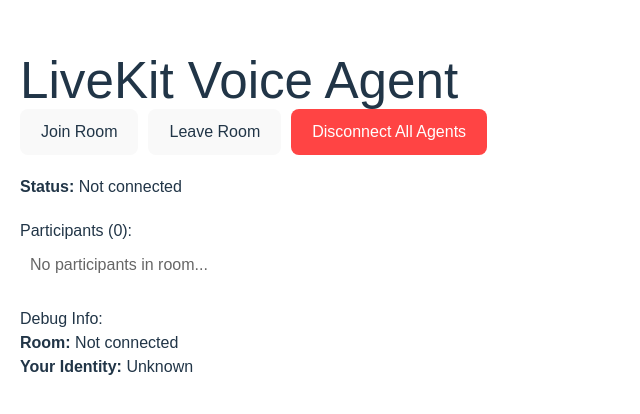
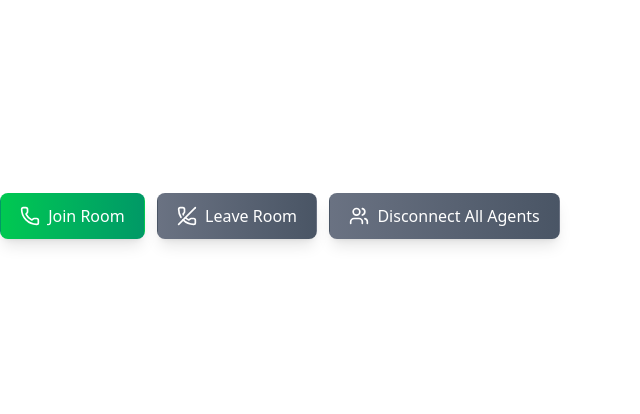
Before and after one commit to rmerlottoaitema/Agent-Ai-Voice, a React (Vite) app: page / in a window 1280 px wide. Shown: the part 184-598 px from the top of the page, without its empty margins (0-640 px from the left). Built offline with nearby package versions, Linux system fonts and the light colour scheme.

Commit message:
Create control section

```diff
--- a/package.json
+++ b/package.json
@@ -13,6 +13,7 @@
     "@tailwindcss/vite": "^4.1.13",
     "livekit-client": "^2.15.6",
     "livekit-server-sdk": "^2.13.1",
+    "lucide-react": "^0.543.0",
     "react": "^19.1.1",
     "react-dom": "^19.1.1",
     "tailwindcss": "^4.1.13"
@@ -22,7 +23,8 @@
     "@types/react": "^19.1.9",
     "@types/react-dom": "^19.1.7",
     "@vitejs/plugin-react": "^4.7.0",
-    "eslint": "^9.32.0",
+    "eslint": "^9.35.0",
+    "eslint-config-prettier": "^10.1.8",
     "eslint-plugin-react-hooks": "^5.2.0",
     "eslint-plugin-react-refresh": "^0.4.20",
     "globals": "^16.3.0",
--- /dev/null
+++ b/src/components/Control.tsx
@@ -0,0 +1,47 @@
+import React, { useState, useEffect } from 'react';
+import { Mic, MicOff, Users, Phone, PhoneOff, Wifi, WifiOff, Volume2 } from 'lucide-react';
+
+
+type ControlProps = {
+  joinRoom: () => void;
+  room: any;
+  isConnecting: boolean;
+  disconnectRoom: () => void
+  disconnectAllAgents: () => void
+  participants: []
+}
+
+export default function Control({ joinRoom, room, isConnecting, disconnectRoom, disconnectAllAgents, participants }: ControlProps) {
+
+  return (
+    <div className="flex flex-wrap gap-3">
+      <button
+        onClick={joinRoom}
+        disabled={!!room || isConnecting}
+        className="flex items-center space-x-2 px-6 py-3 bg-gradient-to-r from-green-500 to-emerald-600 text-white rounded-xl font-semibold shadow-lg hover:from-green-600 hover:to-emerald-700 disabled:from-gray-500 disabled:to-gray-600 disabled:cursor-not-allowed transition-all duration-200 transform hover:scale-105 active:scale-95"
+      >
+        <Phone className="w-5 h-5" />
+        <span>{isConnecting ? 'Connecting...' : 'Join Room'}</span>
+      </button>
+
+      <button
+        onClick={disconnectRoom}
+        disabled={!room}
+        className="flex items-center space-x-2 px-6 py-3 bg-gradient-to-r from-red-500 to-pink-600 text-white rounded-xl font-semibold shadow-lg hover:from-red-600 hover:to-pink-700 disabled:from-gray-500 disabled:to-gray-600 disabled:cursor-not-allowed transition-all duration-200 transform hover:scale-105 active:scale-95"
+      >
+        <PhoneOff className="w-5 h-5" />
+        <span>Leave Room</span>
+      </button>
+
+      <button
+        onClick={disconnectAllAgents}
+        disabled={participants.length <= 1}
+        className="flex items-center space-x-2 px-6 py-3 bg-gradient-to-r from-orange-500 to-red-600 text-white rounded-xl font-semibold shadow-lg hover:from-orange-600 hover:to-red-700 disabled:from-gray-500 disabled:to-gray-600 disabled:cursor-not-allowed transition-all duration-200 transform hover:scale-105 active:scale-95"
+      >
+        <Users className="w-5 h-5" />
+        <span>Disconnect All Agents</span>
+      </button>
+    </div>
+
+  )
+}
--- a/src/components/LivekitConnect.tsx
+++ b/src/components/LivekitConnect.tsx
@@ -1,5 +1,6 @@
 import React, { useState, useEffect, useRef } from "react";
 import { Room, createLocalTracks, RemoteParticipant, RemoteAudioTrack, RemoteTrackPublication, RemoteTrack } from "livekit-client";
+import Control from "./Control";
 
 const LIVEKIT_URL = "wss://aitematest-fmet0mg5.livekit.cloud";
 
@@ -177,87 +178,97 @@
   };
 
   return (
-    <div style={{ padding: '20px', fontFamily: 'Arial, sans-serif' }}>
-      <h1>LiveKit Voice Agent</h1>
+    <React.Fragment>
+      <Control joinRoom={function (): void {
+        throw new Error("Function not implemented.");
+      }} room={undefined} isConnecting={false} disconnectRoom={function (): void {
+        throw new Error("Function not implemented.");
+      }} disconnectAllAgents={function (): void {
+        throw new Error("Function not implemented.");
+      }} participants={[]} />
+    </React.Fragment>
 
-      <div style={{ marginBottom: '20px' }}>
-        <button
-          onClick={joinRoom}
-          disabled={!!room}
-          style={{ marginRight: '10px', padding: '10px 20px' }}
-        >
-          Join Room
-        </button>
+    // <div style={{ padding: '20px', fontFamily: 'Arial, sans-serif' }}>
+    //   <h1>LiveKit Voice Agent</h1>
 
-        <button
-          onClick={disconnectRoom}
-          disabled={!room}
-          style={{ marginRight: '10px', padding: '10px 20px' }}
-        >
-          Leave Room
-        </button>
+    //   <div style={{ marginBottom: '20px' }}>
+    //     <button
+    //       onClick={joinRoom}
+    //       disabled={!!room}
+    //       style={{ marginRight: '10px', padding: '10px 20px' }}
+    //     >
+    //       Join Room
+    //     </button>
 
-        <button
-          onClick={disconnectAllAgents}
-          disabled={participants.length <= 1}
-          style={{ padding: '10px 20px', backgroundColor: '#ff4444', color: 'white' }}
-        >
-          Disconnect All Agents
-        </button>
-      </div>
+    //     <button
+    //       onClick={disconnectRoom}
+    //       disabled={!room}
+    //       style={{ marginRight: '10px', padding: '10px 20px' }}
+    //     >
+    //       Leave Room
+    //     </button>
 
-      <p><strong>Status:</strong> {status}</p>
+    //     <button
+    //       onClick={disconnectAllAgents}
+    //       disabled={participants.length <= 1}
+    //       style={{ padding: '10px 20px', backgroundColor: '#ff4444', color: 'white' }}
+    //     >
+    //       Disconnect All Agents
+    //     </button>
+    //   </div>
 
-      <div style={{ marginTop: '20px' }}>
-        <h3>Participants ({participants.length}):</h3>
-        <ul style={{ listStyle: 'none', padding: 0 }}>
-          {participants.map(participant => (
-            <li key={participant.sid} style={{
-              padding: '10px',
-              margin: '5px 0',
-              backgroundColor: '#f0f0f0',
-              borderRadius: '5px',
-              display: 'flex',
-              justifyContent: 'space-between',
-              alignItems: 'center'
-            }}>
-              <span>
-                {participant.identity}
-                {participant.identity === room?.localParticipant.identity && " (You)"}
-                {participant.isSpeaking && " 🎤"}
-              </span>
+    //   <p><strong>Status:</strong> {status}</p>
 
-              {participant.identity !== room?.localParticipant.identity && (
-                <button
-                  onClick={() => disconnectAgent(participant.identity)}
-                  style={{
-                    padding: '5px 10px',
-                    backgroundColor: '#ff6b6b',
-                    color: 'white',
-                    border: 'none',
-                    borderRadius: '3px',
-                    cursor: 'pointer'
-                  }}
-                >
-                  Disconnect
-                </button>
-              )}
-            </li>
-          ))}
+    //   <div style={{ marginTop: '20px' }}>
+    //     <h3>Participants ({participants.length}):</h3>
+    //     <ul style={{ listStyle: 'none', padding: 0 }}>
+    //       {participants.map(participant => (
+    //         <li key={participant.sid} style={{
+    //           padding: '10px',
+    //           margin: '5px 0',
+    //           backgroundColor: '#f0f0f0',
+    //           borderRadius: '5px',
+    //           display: 'flex',
+    //           justifyContent: 'space-between',
+    //           alignItems: 'center'
+    //         }}>
+    //           <span>
+    //             {participant.identity}
+    //             {participant.identity === room?.localParticipant.identity && " (You)"}
+    //             {participant.isSpeaking && " 🎤"}
+    //           </span>
 
-          {participants.length === 0 && (
-            <li style={{ padding: '10px', color: '#666' }}>
-              No participants in room...
-            </li>
-          )}
-        </ul>
-      </div>
+    //           {participant.identity !== room?.localParticipant.identity && (
+    //             <button
+    //               onClick={() => disconnectAgent(participant.identity)}
+    //               style={{
+    //                 padding: '5px 10px',
+    //                 backgroundColor: '#ff6b6b',
+    //                 color: 'white',
+    //                 border: 'none',
+    //                 borderRadius: '3px',
+    //                 cursor: 'pointer'
+    //               }}
+    //             >
+    //               Disconnect
+    //             </button>
+    //           )}
+    //         </li>
+    //       ))}
 
-      <div style={{ marginTop: '20px' }}>
-        <h4>Debug Info:</h4>
-        <p><strong>Room:</strong> {room?.name || 'Not connected'}</p>
-        <p><strong>Your Identity:</strong> {room?.localParticipant.identity || 'Unknown'}</p>
-      </div>
-    </div>
+    //       {participants.length === 0 && (
+    //         <li style={{ padding: '10px', color: '#666' }}>
+    //           No participants in room...
+    //         </li>
+    //       )}
+    //     </ul>
+    //   </div>
+
+    //   <div style={{ marginTop: '20px' }}>
+    //     <h4>Debug Info:</h4>
+    //     <p><strong>Room:</strong> {room?.name || 'Not connected'}</p>
+    //     <p><strong>Your Identity:</strong> {room?.localParticipant.identity || 'Unknown'}</p>
+    //   </div>
+    // </div>
   );
 }
```
Also changed, not shown: 1 other file (tests, documents, lock files or other folders). Lines whose indentation alone changed are shown as unchanged.
